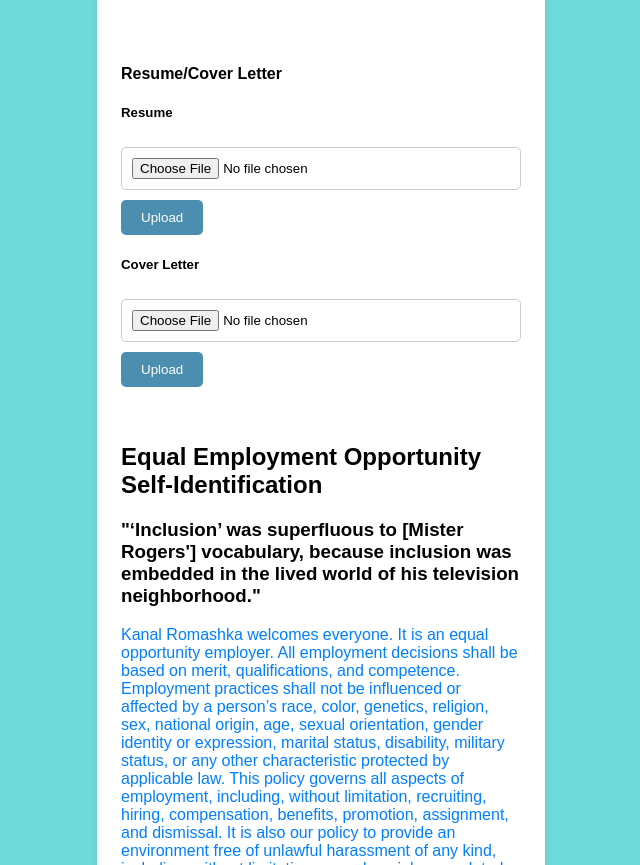
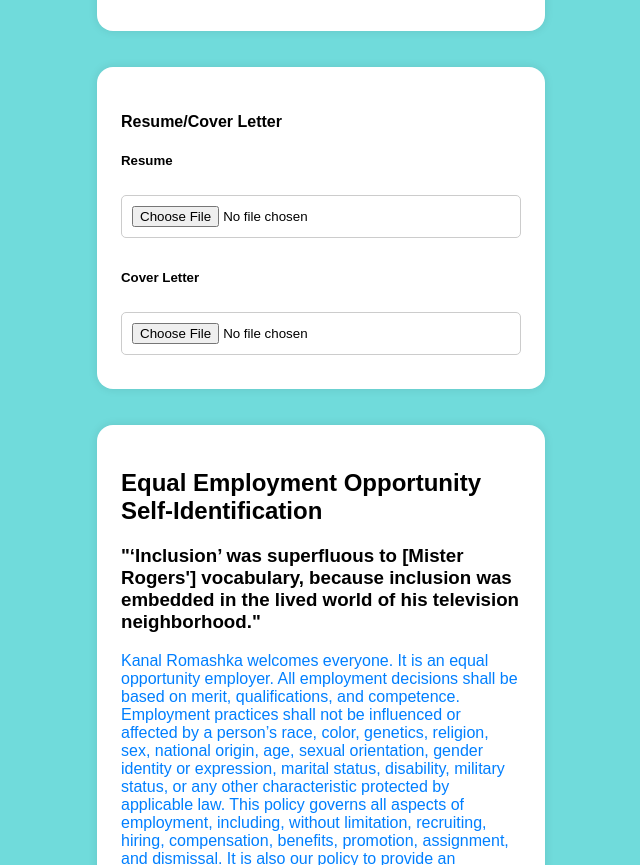
Before and after one commit to aegerev/kanalRomashka-application-form, a plain HTML site: page html/work-with-kanalRomashka.html in a window 1280 px wide. Shown: the part 1412-2277 px from the top of the page, without its empty margins (319-959 px from the left). Drawn offline with Linux system fonts and the light colour scheme.

Commit message:
Fixed formatting issue

```diff
--- a/html/work-with-kanalRomashka.html
+++ b/html/work-with-kanalRomashka.html
@@ -35,7 +35,7 @@
     <div class="container">
         <form id="id_full_form" method="post">
 
-            <div id="id_form_preliminary">
+            <div class="form-section" id="id_form_preliminary">
                 <h4>Preliminary Information</h4>
                 <label for="first-name">First Name:</label>
                 <input type="text" id="first-name" name="first-name" required>
@@ -72,21 +72,25 @@
                 <label for="country">Country:</label>
                 <input type="text" id="country" name="country" required>
             </div>
-
+        </div>
+    </div>
             <br/> <br/>
 
-            <div id="id_form_resume_cover_letter">
+            <div class="container">
+        <form id="id_full_form" method="post">
+            <div class="form-section" id="id_form_resume_cover_letter">
                 <h4>Resume/Cover Letter</h4>
                 <h5>Resume</h5>
                 <input type="file" name="resume" required>
-                <button type="button">Upload</button> <br/>
 
                 <h5>Cover Letter</h5>
                 <input type="file" name="cover-letter">
-                <button type="button">Upload</button> </div>
-
+                 </div>
+                </div>
             <br/> <br/>
 
+            <div class="container">
+        <form id="id_full_form" method="post">
             <div id="id_form_eeoc">
                 <h2>Equal Employment Opportunity Self-Identification</h2>
                 <h3>"‘Inclusion’ was superfluous to [Mister Rogers'] vocabulary, because inclusion was embedded in the lived world of his television neighborhood."</h3>
```
